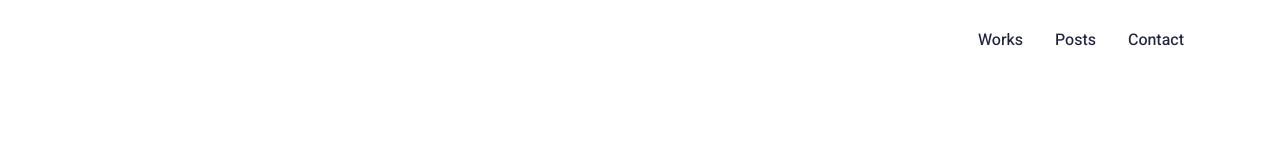
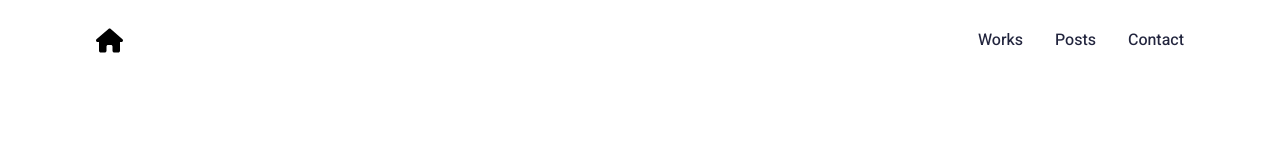
Before and after one commit to krasnoff/my-personal-web-app, a Next.js app: page / in a window 1280 px wide. Shown: the top 160 px of the page. Built offline with nearby package versions, Linux system fonts and the light colour scheme.

Commit message:
update link homepage

```diff
--- a/components/headerNavigation.tsx
+++ b/components/headerNavigation.tsx
@@ -2,6 +2,8 @@
 
 import Link from "next/link";
 import { usePathname } from "next/navigation";
+import Image from 'next/image';
+import homeIcon from "../svg/home.svg";
 
 export default function HeaderNavigation() {
     const pathName = usePathname();
@@ -9,6 +11,16 @@ export default function HeaderNavigation() {
     return (
         <>
             <div className="mx-auto max-w-outerFrame h-20 flex items-center justify-end font-medium">
+                <div className="flex-1 ml-8">
+                <Link href="/">
+                    <Image
+                        priority
+                        src={homeIcon}
+                        alt="Goto homepage"
+                        className="w-[27px] h-[27px]"
+                    />
+                </Link>
+                </div>
                 {pathName ?
                     <div>
                         <Link className={pathName.indexOf('/works') > -1 ? 'mr-8 cursor-pointer text-red-500' : 'mr-8 cursor-pointer'} href="/works">Works</Link>
```
Also changed, not shown: svg/home.svg (added).
